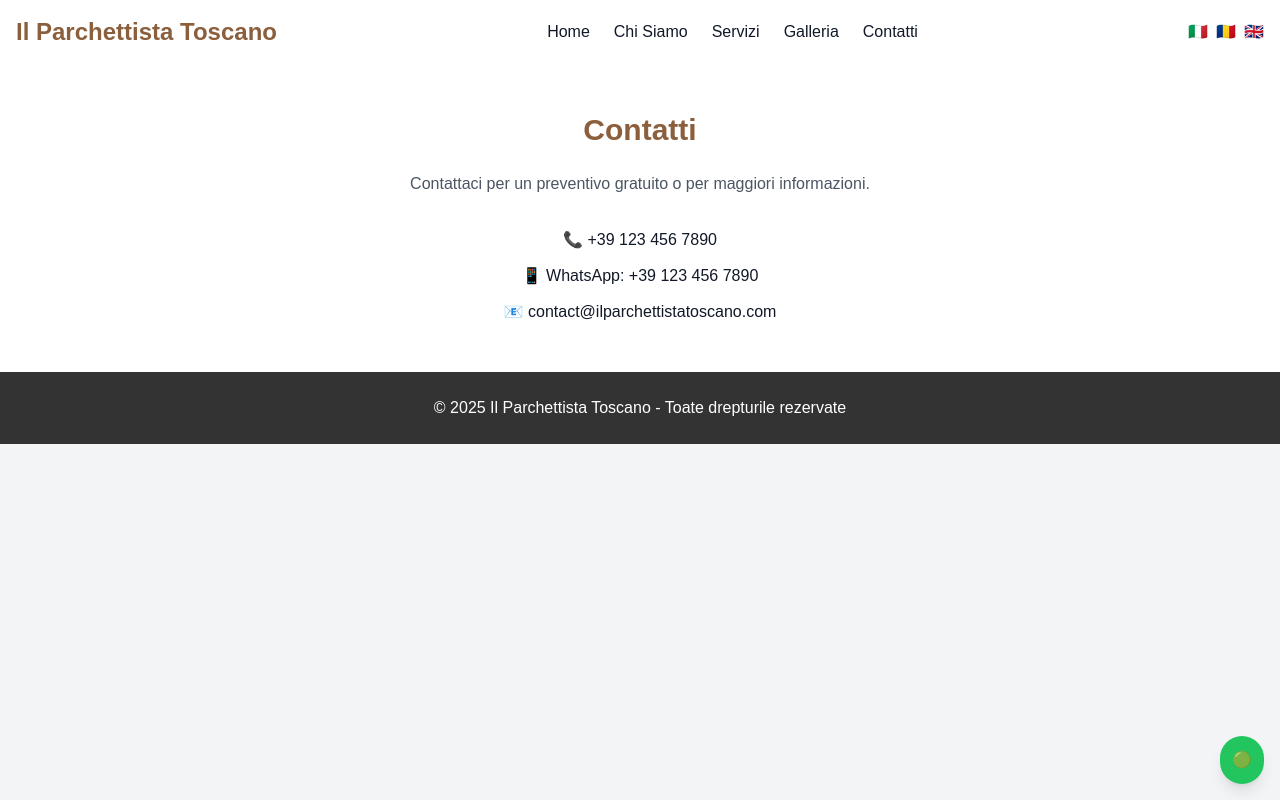
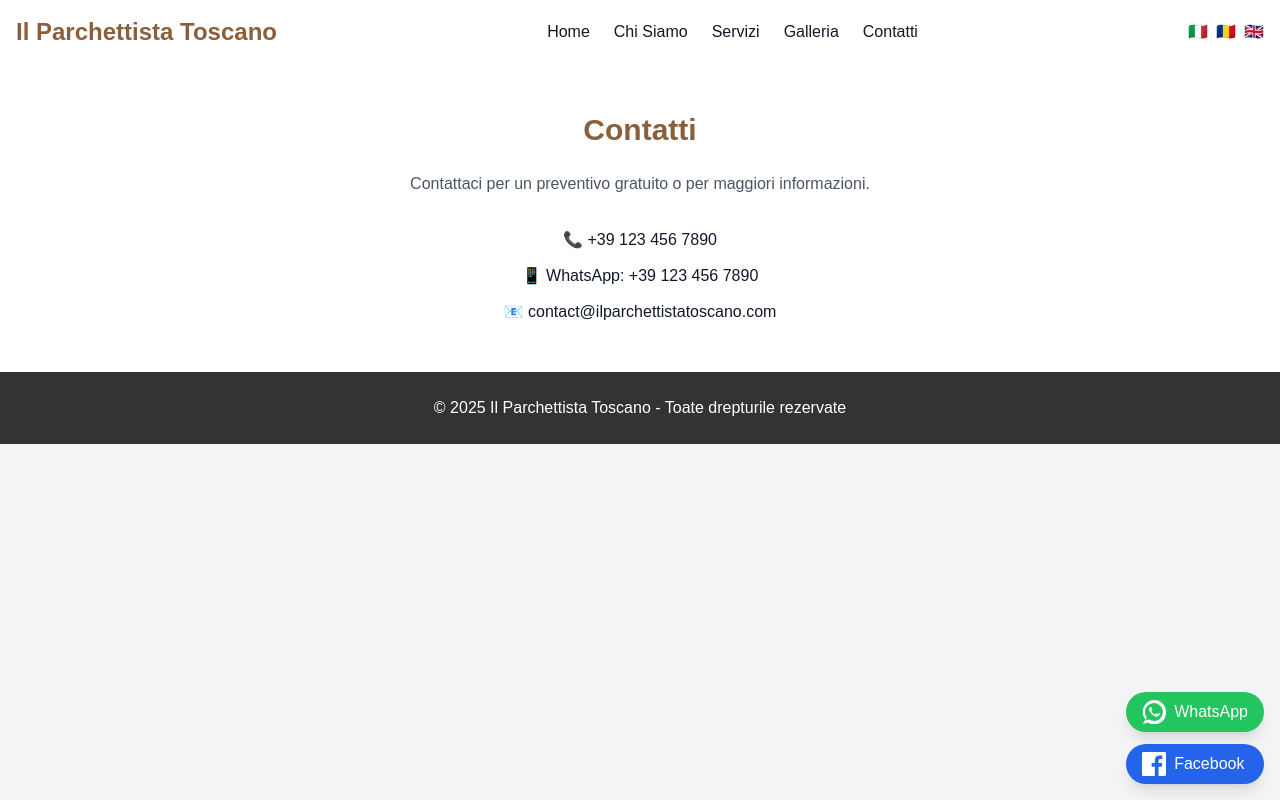
Before and after one commit to CristiSanduX/ilparchettistatoscano, a React (Vite) app in the folder ilparchettistatoscano/: page /contact in a window 1280 px wide. Built offline with nearby package versions, Linux system fonts and the light colour scheme.

Commit message:
Added social media button

```diff
--- a/ilparchettistatoscano/src/App.jsx
+++ b/ilparchettistatoscano/src/App.jsx
@@ -1,7 +1,7 @@
 import { BrowserRouter as Router, Routes, Route } from 'react-router-dom'
 import Header from './components/Header'
 import Footer from './components/Footer'
-import WhatsAppButton from './components/WhatsAppButton'
+import WhatsAppFacebookButtons from './components/WhatsAppFacebookButtons'
 import Home from './pages/Home'
 import About from './pages/About'
 import Services from './pages/Services'
@@ -20,8 +20,8 @@ function App() {
         <Route path="/contact" element={<Contact />} />
       </Routes>
       <Footer />
-      <WhatsAppButton /> {}
-    </Router>
+      <WhatsAppFacebookButtons />
+      </Router>
   )
 }
 
--- a/ilparchettistatoscano/src/components/WhatsAppButton.jsx
+++ /dev/null
@@ -1,15 +0,0 @@
-function WhatsAppButton() {
-    return (
-      <a
-        href="https://wa.me/391234567890"
-        target="_blank"
-        rel="noopener noreferrer"
-        className="fixed bottom-4 right-4 bg-green-500 text-white p-3 rounded-full shadow-lg hover:bg-green-600 transition"
-        aria-label="Chat on WhatsApp"
-      >
-        🟢
-      </a>
-    )
-  }
-
-  export default WhatsAppButton
--- /dev/null
+++ b/ilparchettistatoscano/src/components/WhatsAppFacebookButtons.jsx
@@ -0,0 +1,31 @@
+function WhatsAppFacebookButtons() {
+    return (
+      <div className="fixed bottom-4 right-4 flex flex-col space-y-3 z-50">
+
+        {/* WhatsApp Button */}
+        <a
+          href="https://wa.me/393298476668"
+          target="_blank"
+          rel="noopener noreferrer"
+          className="flex items-center space-x-2 bg-green-500 text-white px-4 py-2 rounded-full shadow-lg hover:bg-green-600 transition"
+        >
+          <img src="/icons/whatsapp.svg" alt="WhatsApp" className="w-6 h-6"/>
+          <span>WhatsApp</span>
+        </a>
+
+        {/* Facebook Button */}
+        <a
+          href="https://www.facebook.com/Ilparchettistatoscano.it?mibextid=wwXIfr"
+          target="_blank"
+          rel="noopener noreferrer"
+          className="flex items-center space-x-2 bg-blue-600 text-white px-4 py-2 rounded-full shadow-lg hover:bg-blue-700 transition"
+        >
+          <img src="/icons/facebook.svg" alt="Facebook" className="w-6 h-6"/>
+          <span>Facebook</span>
+        </a>
+
+      </div>
+    )
+  }
+
+  export default WhatsAppFacebookButtons
```
Also changed, not shown: ilparchettistatoscano/public/icons/facebook.svg (added), ilparchettistatoscano/public/icons/whatsapp.svg (added).
